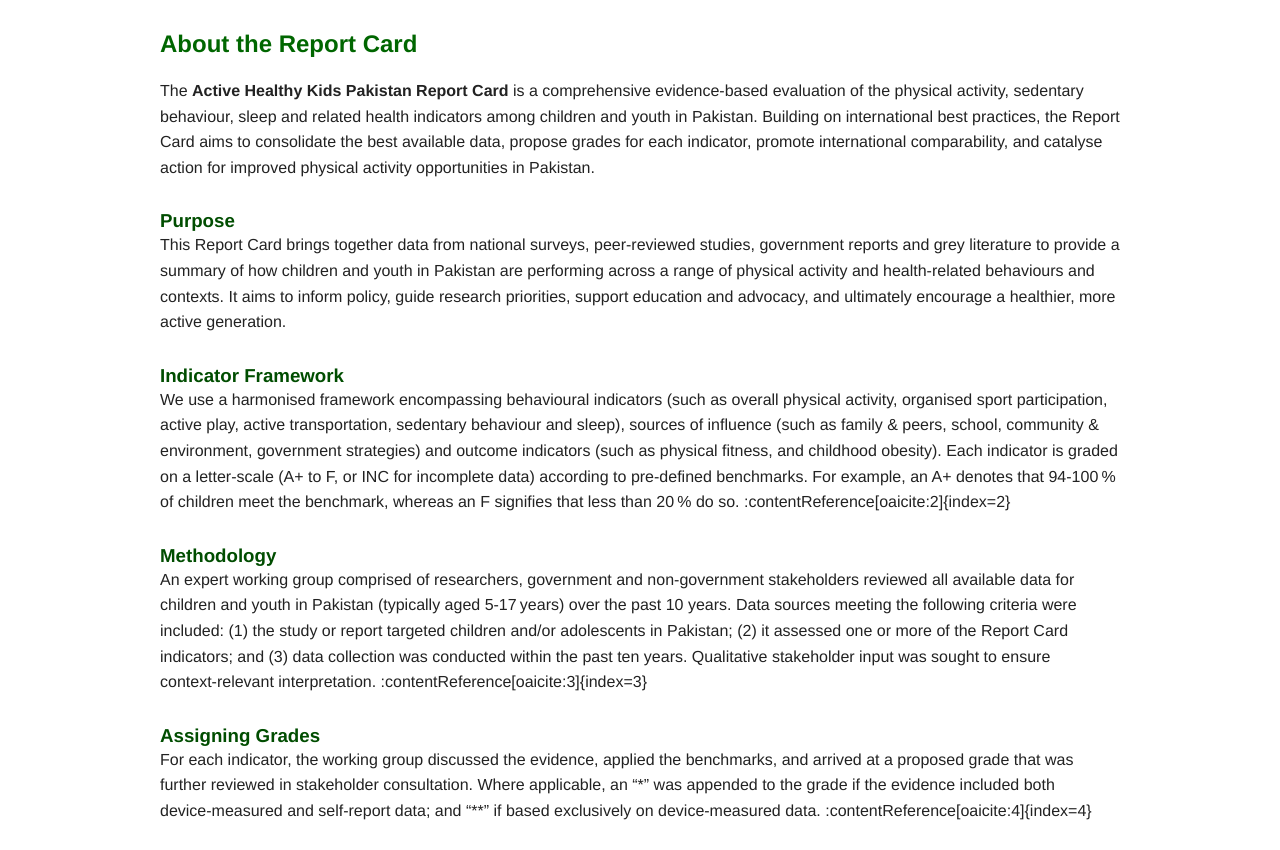
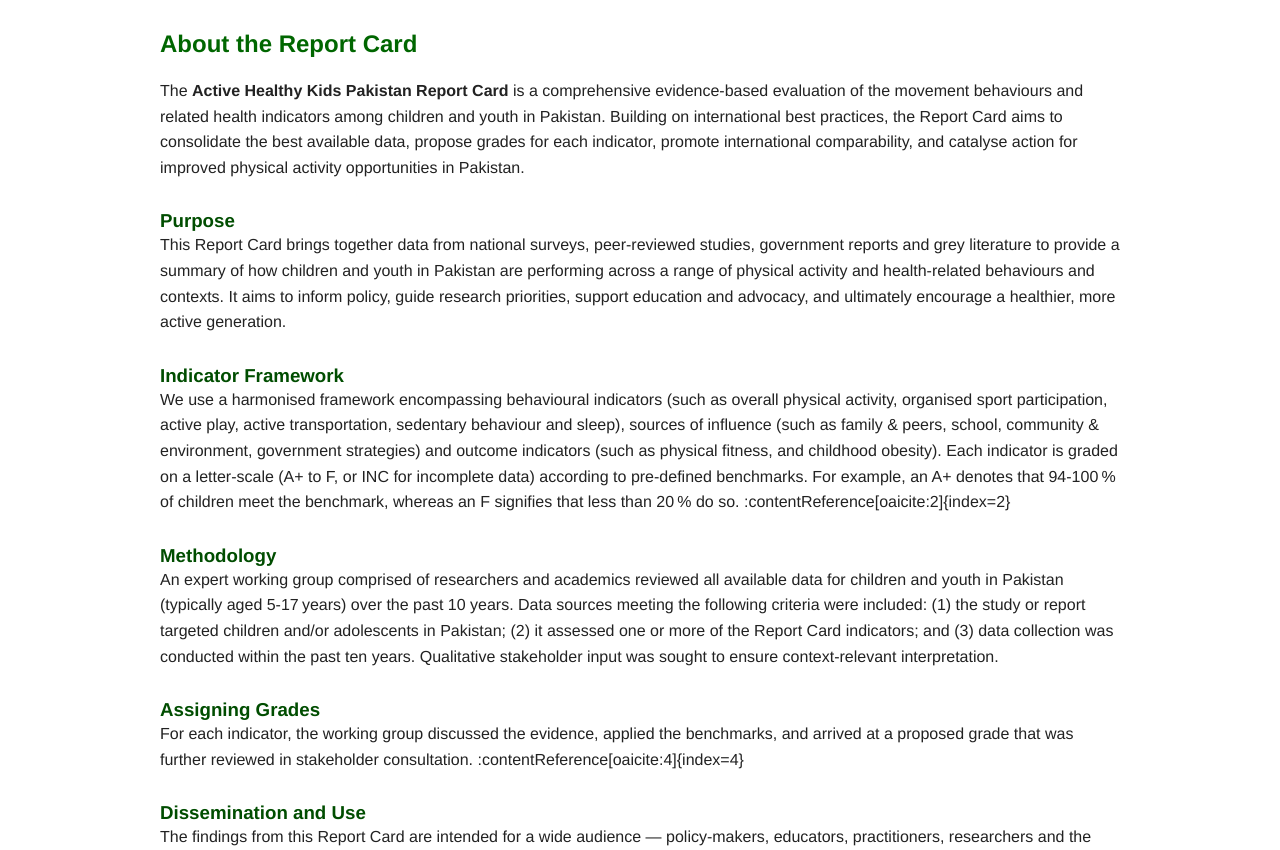
Before and after one commit to memon-aamir-raoof/global-matrix-pakistan, a plain HTML site: page about.html in a window 1280 px wide. Shown: the part 52-902 px from the top of the page. Drawn offline with Linux system fonts and the light colour scheme.

Commit message:
Update about.html

```diff
--- a/about.html
+++ b/about.html
@@ -48,7 +48,7 @@
     <h2>About the Report Card</h2>
 
     <p>
-      The <strong>Active Healthy Kids Pakistan Report Card</strong> is a comprehensive evidence‑based evaluation of the physical activity, sedentary behaviour, sleep and related health indicators among children and youth in Pakistan. Building on international best practices, the Report Card aims to consolidate the best available data, propose grades for each indicator, promote international comparability, and catalyse action for improved physical activity opportunities in Pakistan.
+      The <strong>Active Healthy Kids Pakistan Report Card</strong> is a comprehensive evidence‑based evaluation of the movement behaviours and related health indicators among children and youth in Pakistan. Building on international best practices, the Report Card aims to consolidate the best available data, propose grades for each indicator, promote international comparability, and catalyse action for improved physical activity opportunities in Pakistan.
     </p>
 
     <h3>Purpose</h3>
@@ -63,12 +63,12 @@
 
     <h3>Methodology</h3>
     <p>
-      An expert working group comprised of researchers, government and non‑government stakeholders reviewed all available data for children and youth in Pakistan (typically aged 5‑17 years) over the past 10 years. Data sources meeting the following criteria were included: (1) the study or report targeted children and/or adolescents in Pakistan; (2) it assessed one or more of the Report Card indicators; and (3) data collection was conducted within the past ten years. Qualitative stakeholder input was sought to ensure context‑relevant interpretation. :contentReference[oaicite:3]{index=3}
+      An expert working group comprised of researchers and academics reviewed all available data for children and youth in Pakistan (typically aged 5‑17 years) over the past 10 years. Data sources meeting the following criteria were included: (1) the study or report targeted children and/or adolescents in Pakistan; (2) it assessed one or more of the Report Card indicators; and (3) data collection was conducted within the past ten years. Qualitative stakeholder input was sought to ensure context‑relevant interpretation.
     </p>
 
     <h3>Assigning Grades</h3>
     <p>
-      For each indicator, the working group discussed the evidence, applied the benchmarks, and arrived at a proposed grade that was further reviewed in stakeholder consultation. Where applicable, an “*” was appended to the grade if the evidence included both device‑measured and self‑report data; and “**” if based exclusively on device‑measured data. :contentReference[oaicite:4]{index=4}
+      For each indicator, the working group discussed the evidence, applied the benchmarks, and arrived at a proposed grade that was further reviewed in stakeholder consultation. :contentReference[oaicite:4]{index=4}
     </p>
 
     <h3>Dissemination and Use</h3>
```
